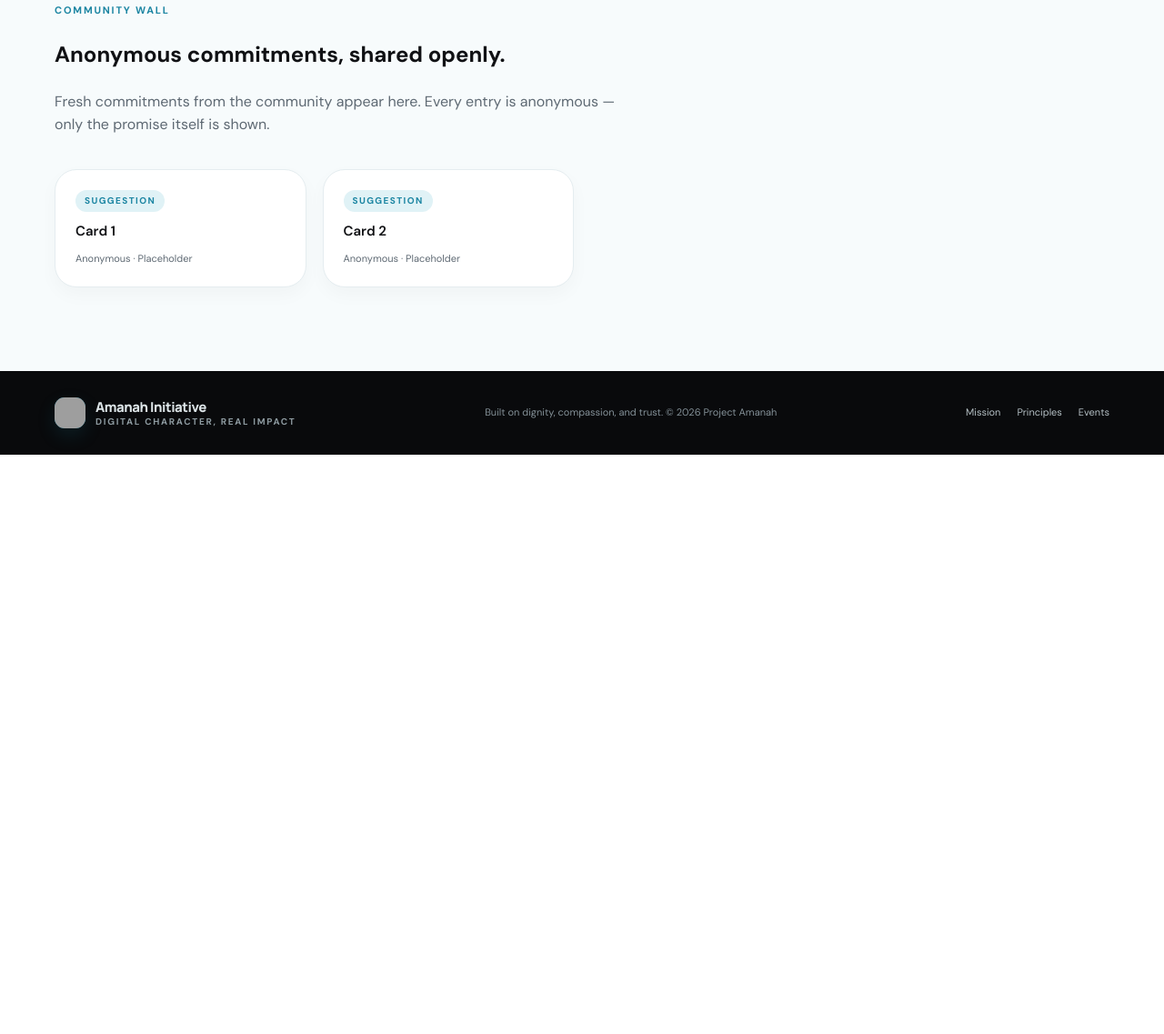
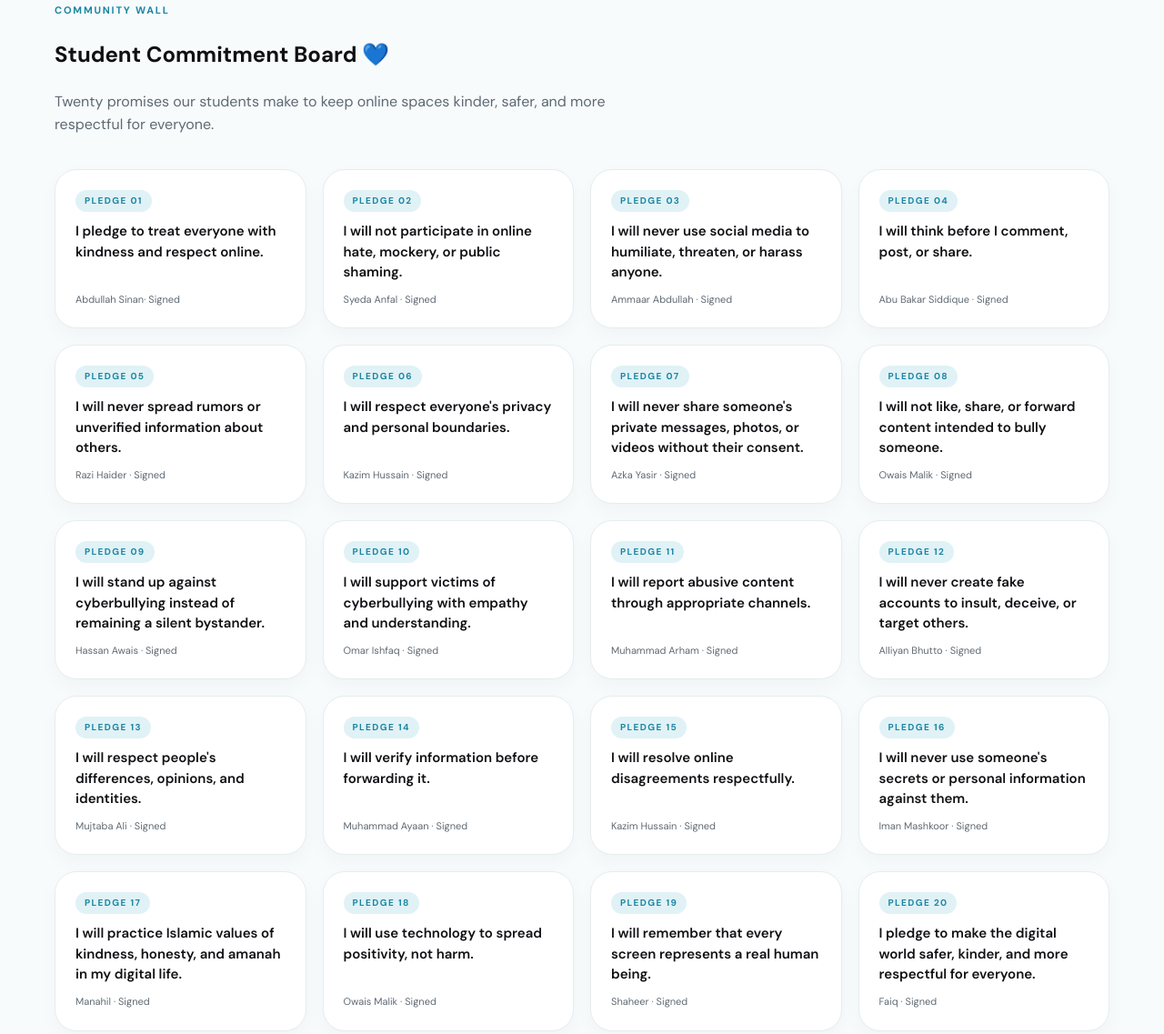
Before and after one commit to cevique/Amanah-Initiative, a plain HTML site: page index.html in a window 1280 px wide. Shown: the part 4048-5185 px from the top of the page at 91% size. Before the commit the page ends 4548 px from the top, so only its background shows below. Drawn offline with nearby package versions, Linux system fonts and the light colour scheme; grey boxes are pictures that could not be loaded.

Commit message:
Pledge Cards Added

```diff
--- a/index.html
+++ b/index.html
@@ -91,11 +91,29 @@
 </div></section>
 <!-- Added by opencode: Anonymous Commitments preview section -->
 <section class="suggestions" id="suggestions"><div class="wrap">
- <div class="section-head"><div class="kicker">Community wall</div><h2>Anonymous commitments, shared openly.</h2><p>Fresh commitments from the community appear here. Every entry is anonymous — only the promise itself is shown.</p></div>
- <div class="suggestion-grid" id="suggestionGrid">
-  <article class="suggestion-card"><span class="suggestion-tag">Suggestion</span><p>Card 1</p><small>Anonymous · Placeholder</small></article>
-  <article class="suggestion-card"><span class="suggestion-tag">Suggestion</span><p>Card 2</p><small>Anonymous · Placeholder</small></article>
- </div>
+  <div class="section-head"><div class="kicker">Community wall</div><h2>Student Commitment Board 💙</h2><p>Twenty promises our students make to keep online spaces kinder, safer, and more respectful for everyone.</p></div>
+  <div class="suggestion-grid" id="suggestionGrid">
+   <article class="suggestion-card"><span class="suggestion-tag">Pledge 01</span><p>I pledge to treat everyone with kindness and respect online.</p><small>Abdullah Sinan· Signed</small></article>
+   <article class="suggestion-card"><span class="suggestion-tag">Pledge 02</span><p>I will not participate in online hate, mockery, or public shaming.</p><small>Syeda Anfal · Signed</small></article>
+   <article class="suggestion-card"><span class="suggestion-tag">Pledge 03</span><p>I will never use social media to humiliate, threaten, or harass anyone.</p><small>Ammaar Abdullah · Signed</small></article>
+   <article class="suggestion-card"><span class="suggestion-tag">Pledge 04</span><p>I will think before I comment, post, or share.</p><small>Abu Bakar Siddique · Signed</small></article>
+   <article class="suggestion-card"><span class="suggestion-tag">Pledge 05</span><p>I will never spread rumors or unverified information about others.</p><small>Razi Haider · Signed</small></article>
+   <article class="suggestion-card"><span class="suggestion-tag">Pledge 06</span><p>I will respect everyone's privacy and personal boundaries.</p><small>Kazim Hussain · Signed</small></article>
+   <article class="suggestion-card"><span class="suggestion-tag">Pledge 07</span><p>I will never share someone's private messages, photos, or videos without their consent.</p><small>Azka Yasir · Signed</small></article>
+   <article class="suggestion-card"><span class="suggestion-tag">Pledge 08</span><p>I will not like, share, or forward content intended to bully someone.</p><small>Owais Malik · Signed</small></article>
+   <article class="suggestion-card"><span class="suggestion-tag">Pledge 09</span><p>I will stand up against cyberbullying instead of remaining a silent bystander.</p><small>Hassan Awais · Signed</small></article>
+   <article class="suggestion-card"><span class="suggestion-tag">Pledge 10</span><p>I will support victims of cyberbullying with empathy and understanding.</p><small>Omar Ishfaq · Signed</small></article>
+   <article class="suggestion-card"><span class="suggestion-tag">Pledge 11</span><p>I will report abusive content through appropriate channels.</p><small>Muhammad Arham · Signed</small></article>
+   <article class="suggestion-card"><span class="suggestion-tag">Pledge 12</span><p>I will never create fake accounts to insult, deceive, or target others.</p><small>Alliyan Bhutto · Signed</small></article>
+   <article class="suggestion-card"><span class="suggestion-tag">Pledge 13</span><p>I will respect people's differences, opinions, and identities.</p><small>Mujtaba Ali · Signed</small></article>
+   <article class="suggestion-card"><span class="suggestion-tag">Pledge 14</span><p>I will verify information before forwarding it.</p><small>Muhammad Ayaan · Signed</small></article>
+   <article class="suggestion-card"><span class="suggestion-tag">Pledge 15</span><p>I will resolve online disagreements respectfully.</p><small>Kazim Hussain · Signed</small></article>
+   <article class="suggestion-card"><span class="suggestion-tag">Pledge 16</span><p>I will never use someone's secrets or personal information against them.</p><small>Iman Mashkoor · Signed</small></article>
+   <article class="suggestion-card"><span class="suggestion-tag">Pledge 17</span><p>I will practice Islamic values of kindness, honesty, and amanah in my digital life.</p><small>Manahil · Signed</small></article>
+   <article class="suggestion-card"><span class="suggestion-tag">Pledge 18</span><p>I will use technology to spread positivity, not harm.</p><small>Owais Malik · Signed</small></article>
+   <article class="suggestion-card"><span class="suggestion-tag">Pledge 19</span><p>I will remember that every screen represents a real human being.</p><small>Shaheer · Signed</small></article>
+   <article class="suggestion-card"><span class="suggestion-tag">Pledge 20</span><p>I pledge to make the digital world safer, kinder, and more respectful for everyone.</p><small>Faiq · Signed</small></article>
+  </div>
 </div></section>
 </main>
 <footer class="footer"><div class="wrap footer-row"><a class="brand" href="#home"><span class="brand-mark"><img src="Amanah.png" alt="" width="42" height="42"></span><span>Amanah Initiative<small style="color:#8e9ba1">Digital character, real impact</small></span></a><span class="footer-note">Built on dignity, compassion, and trust. © <span id="year"></span> Project Amanah</span><div class="footer-links"><a href="#mission">Mission</a><a href="#principles">Principles</a><a href="#events">Events</a></div></div></footer>
```
